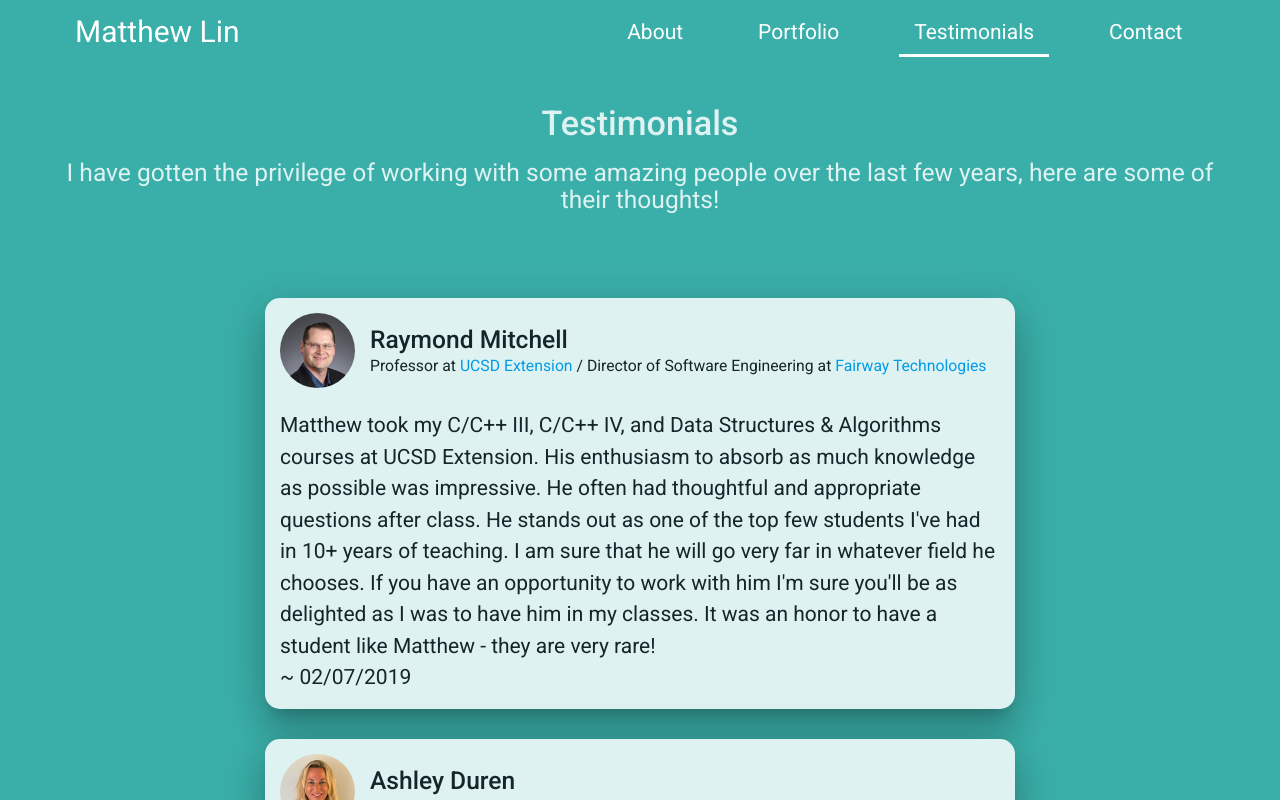
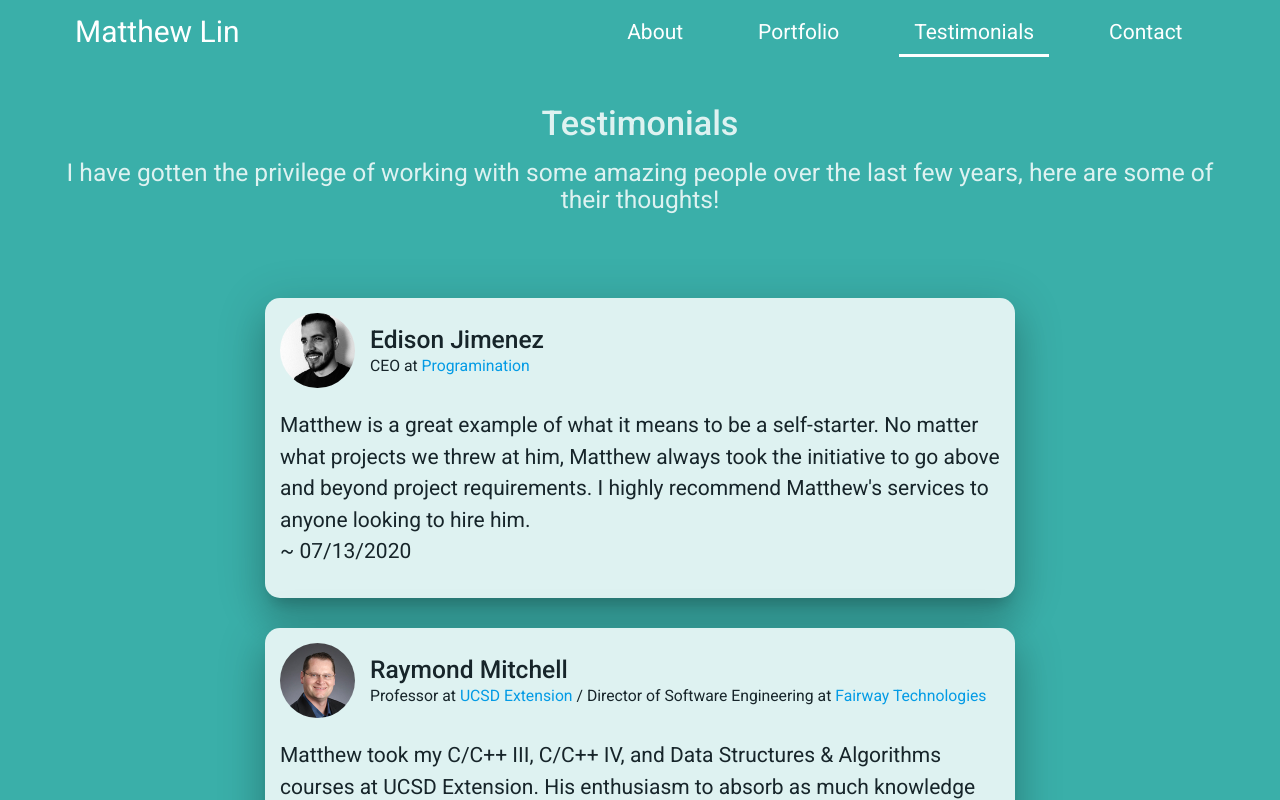
Before and after one commit to matthew-plusprogramming/matthewlin.dev, a React (Create React App) app: page /testimonials in a window 1280 px wide. Shown: the top 800 px of the page. Built offline with nearby package versions, Linux system fonts and the light colour scheme.

Commit message:
Added Edison Jimenez testimonial

```diff
--- a/src/Testimonials.js
+++ b/src/Testimonials.js
@@ -7,6 +7,7 @@ import TestimonialCard from './components/Testimonials/TestimonialCard';
 import personPlaceholder from './res/testimonials/person-placeholder.jpg';
 import ashelyDuren from './res/testimonials/ashley-duren.jpg';
 import raymondMitchell from './res/testimonials/raymond-mitchell.jpg';
+import edisonJimenez from './res/testimonials/edison-jimenez.jpg';
 
 const About = () => {
   return (
@@ -26,6 +27,21 @@ const About = () => {
           <div
             id="testimonial-cards"
             className="flex-col fade-in-after-page-title-load">
+            <TestimonialCard
+              img={edisonJimenez}
+              name="Edison Jimenez"
+              employment={[
+                'CEO',
+                'Programination',
+                'https://programination.com',
+              ]}
+              text="Matthew is a great example of what it means to be a
+              self-starter. No matter what projects we threw at him, Matthew
+              always took the initiative to go above and beyond project
+              requirements. I highly recommend Matthew's services to anyone
+              looking to hire him."
+              date="07/13/2020"
+            />
             <TestimonialCard
               img={raymondMitchell}
               name="Raymond Mitchell"
```
Also changed, not shown: src/res/testimonials/edison-jimenez.jpg (added).
